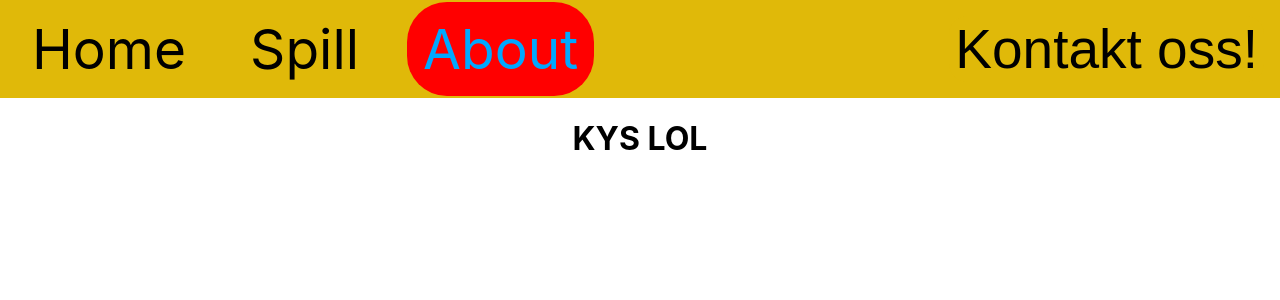
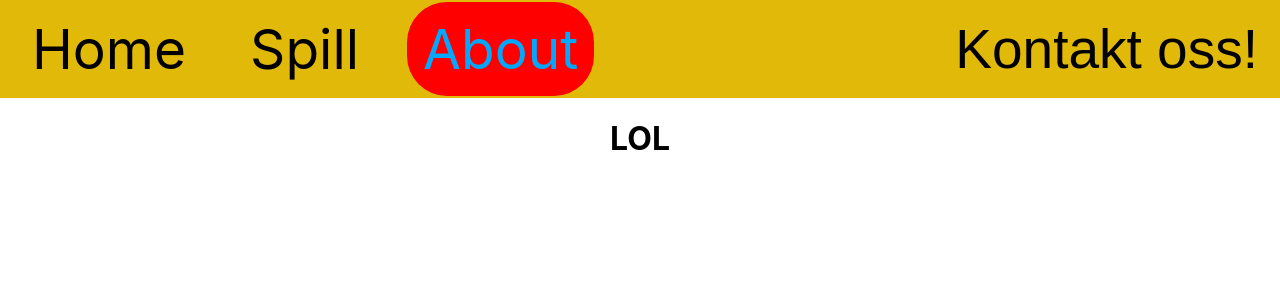
Before and after one commit to AlbiDota/react-bert, a React (Create React App) app: page /About in a window 1280 px wide. Shown: the top 300 px of the page. Built offline with nearby package versions, Linux system fonts and the light colour scheme.

Commit message:
hehe woops

```diff
--- a/src/Pages/About.jsx
+++ b/src/Pages/About.jsx
@@ -2,7 +2,7 @@ import '../App.css';
 const About = () => {
     return (
         <div className="App">
-            <h1>KYS LOL</h1>
+            <h1>LOL</h1>
         </div>
     );
 };
```
